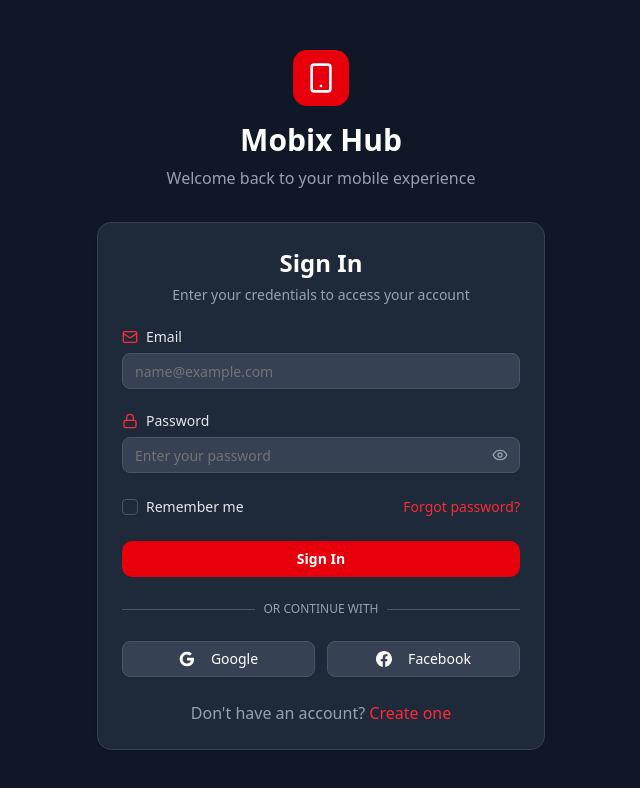
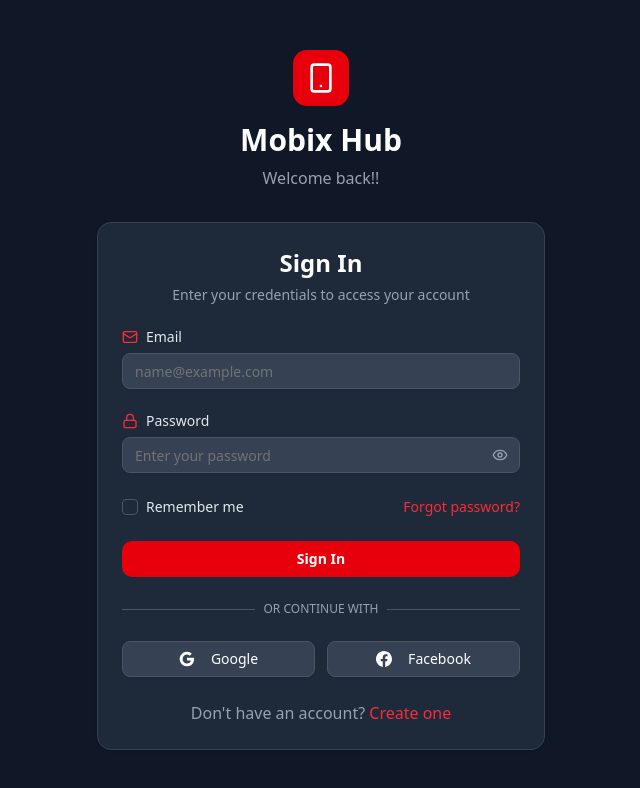
Before and after one commit to BhabishyaKC/MobixHub, a Next.js app in the folder client/: page /login in a window 1280 px wide. Shown: the top 788 px of the page, without its empty margins (319-959 px from the left). Built offline with nearby package versions, Linux system fonts and the light colour scheme.

Commit message:
backend setup code

```diff
--- a/client/src/app/login/page.tsx
+++ b/client/src/app/login/page.tsx
@@ -44,7 +44,7 @@
             </div>
           </div>
           <h1 className="text-3xl font-bold text-white">Mobix Hub</h1>
-          <p className="text-gray-400 mt-2">Welcome back to your mobile experience</p>
+          <p className="text-gray-400 mt-2">Welcome back!!</p>
         </div>
 
         <Card className="bg-gray-800 border-gray-700">
--- a/client/src/app/register/page.tsx
+++ b/client/src/app/register/page.tsx
@@ -57,7 +57,7 @@
             </div>
           </div>
           <h1 className="text-3xl font-bold text-white">Mobix Hub</h1>
-          <p className="text-gray-400 mt-2">Your mobile experience starts here</p>
+          <p className="text-gray-400 mt-2">Your  experience starts here</p>
         </div>
 
         <Card className="bg-gray-800 border-gray-700">
```
